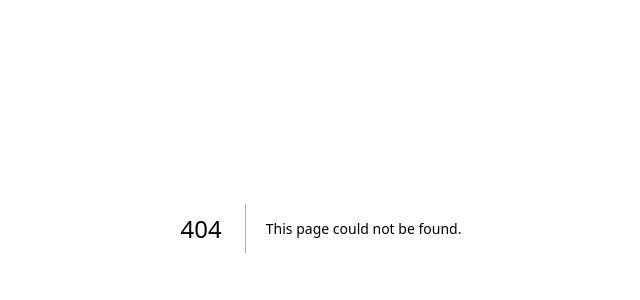
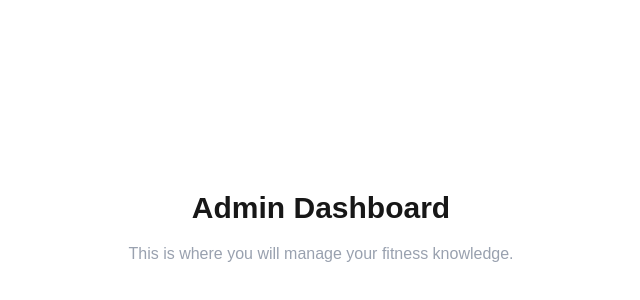
Before and after one commit to SumerThakur1771/IronMind, a Next.js app: page /admin in a window 1280 px wide. Before the commit this address had no page. Shown: the part 172-472 px from the top of the page, without its empty margins (319-959 px from the left). Built offline with nearby package versions, Linux system fonts and the light colour scheme.

Commit message:
Add admin, chat and login pages

```diff
--- /dev/null
+++ b/app/admin/page.tsx
@@ -0,0 +1,14 @@
+export default function AdminPage() {
+  return (
+    <div className="flex min-h-screen items-center justify-center">
+      <div className="text-center">
+        <h1 className="text-3xl font-bold">
+          Admin Dashboard
+        </h1>
+        <p className="mt-4 text-gray-400">
+          This is where you will manage your fitness knowledge.
+        </p>
+      </div>
+    </div>
+  );
+}
--- /dev/null
+++ b/app/chat/page.tsx
@@ -0,0 +1,14 @@
+export default function ChatPage() {
+  return (
+    <div className="flex min-h-screen items-center justify-center">
+      <div className="text-center">
+        <h1 className="text-3xl font-bold">
+          Chat with Iron<span className="text-blue-500">Mind</span>
+        </h1>
+        <p className="mt-4 text-gray-400">
+          This is where the AI chat will live.
+        </p>
+      </div>
+    </div>
+  );
+}
--- /dev/null
+++ b/app/login/page.tsx
@@ -0,0 +1,14 @@
+export default function LoginPage() {
+  return (
+    <div className="flex min-h-screen items-center justify-center">
+      <div className="text-center">
+        <h1 className="text-3xl font-bold">
+          Login
+        </h1>
+        <p className="mt-4 text-gray-400">
+          Sign in to IronMind AI.
+        </p>
+      </div>
+    </div>
+  );
+}
```
